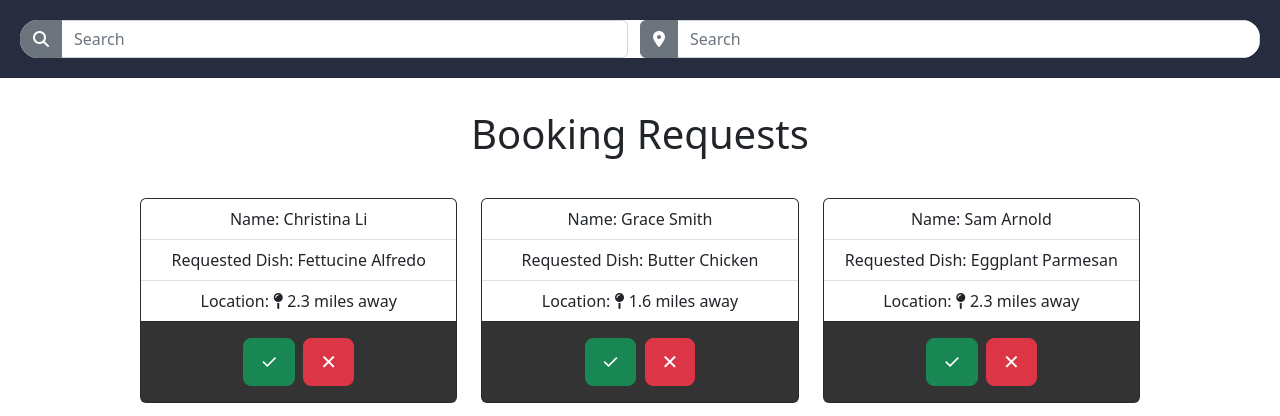
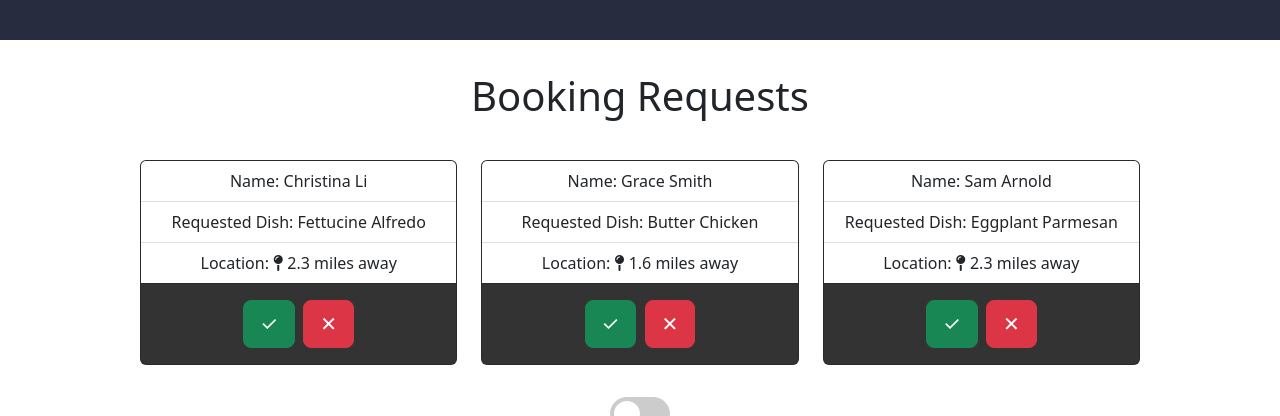
Before and after one commit to Daniel-Cherny/CS_422_GR4, a plain HTML site: page chef_view.html in a window 1280 px wide. Shown: the top 416 px of the page. Drawn offline with nearby package versions, Linux system fonts and the light colour scheme.

Commit message:
Update chef_view.html

```diff
--- a/chef_view.html
+++ b/chef_view.html
@@ -19,19 +19,7 @@
 <body>
 
     <header>
-        <div class="search-box">
-            <div class="input-group">
-                <button class="btn btn-secondary" type="button" id="button-addon1"><i
-                        class="fa-solid fa-magnifying-glass"></i></button>
-                <input type="text" class="form-control" placeholder="Search"> &nbsp; &nbsp;
-            </div>
 
-            <div class="input-group">
-                <button class="btn btn-secondary" type="button" id="button-addon1"><i
-                        class="fa fa-map-marker"></i></button>
-                <input type="text" class="form-control" placeholder="Search">
-            </div>
-        </div>
     </header>
 
     <div class="row">
```
